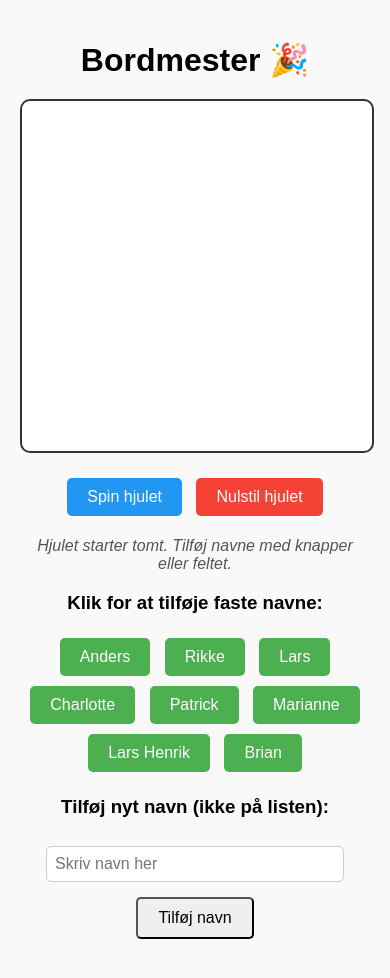
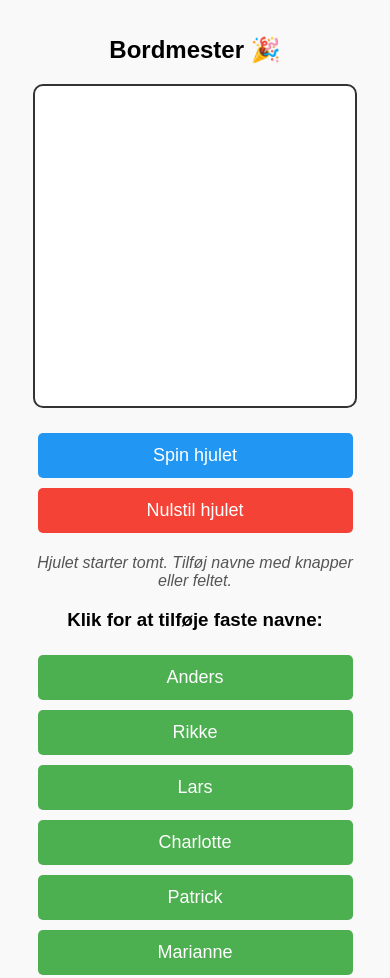
Before and after one commit to Z3ltu/bordmester, a plain HTML site: page index.html in a window 390 px wide. Shown: the top 978 px of the page. Drawn offline with Linux system fonts and the light colour scheme.

Commit message:
Update index.html

```diff
--- a/index.html
+++ b/index.html
@@ -2,7 +2,7 @@
 <html lang="da">
 <head>
   <meta charset="UTF-8">
-  <meta name="viewport" content="width=device-width, initial-scale=1.0">
+  <meta name="viewport" content="width=device-width, initial-scale=1, viewport-fit=cover">
   <title>Bordmester 🎉</title>
   <link rel="manifest" href="manifest.json">
   <link rel="icon" href="icon.png">
@@ -46,6 +46,12 @@
     }
     #status { margin-top: 15px; font-style: italic; color: #555; }
     #result { font-weight: bold; margin-top: 15px; }
+    /* Mobilvenlig justering */
+    @media (max-width: 600px) {
+      canvas { max-width: 320px; }
+      button, input { font-size: 18px; padding: 12px; width: 90%; max-width: 320px; }
+      h1 { font-size: 24px; }
+    }
   </style>
 </head>
 <body>
```
